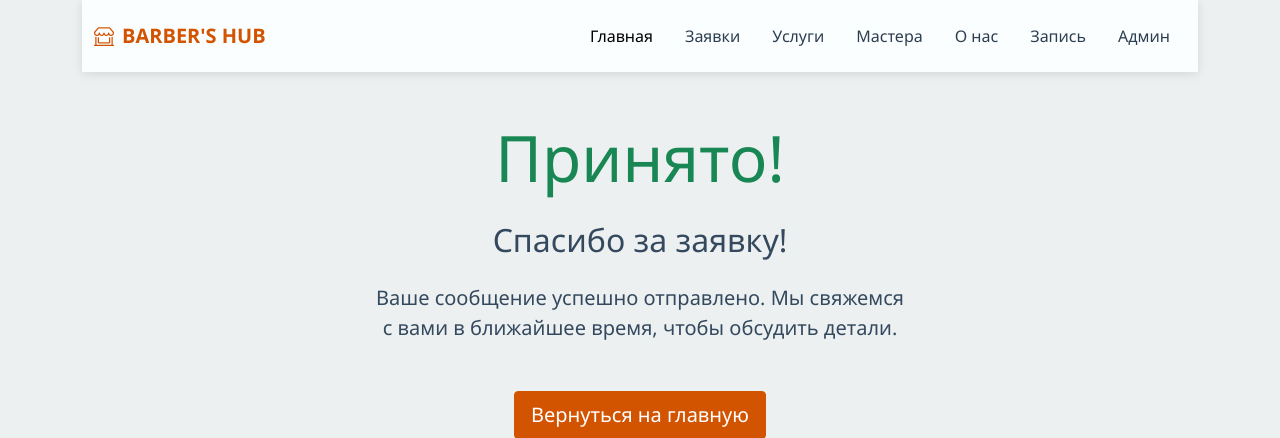
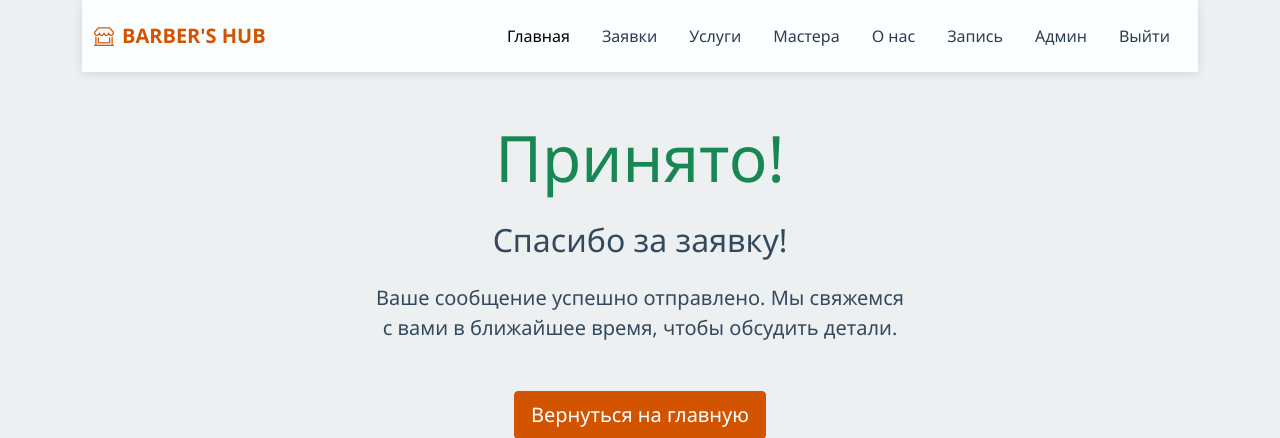
Before and after one commit to a-bugaev/python-413-diploma-project-barbershop, a Django app: page /thanks/ in a window 1280 px wide. Shown: the top 438 px of the page. Run offline with Django 5.2, Linux system fonts and the light colour scheme; the visitor is signed in with stand-in values (Sample User, id 1).

Commit message:
hw_41: added rating to testimonials; added login/logout buttons;

```diff
--- a/barbershop/urls.py
+++ b/barbershop/urls.py
@@ -26,9 +26,13 @@ from debug_toolbar.toolbar import debug_toolbar_urls  # type: ignore
 urlpatterns = [
     path("admin/", admin.site.urls),
     path("login/", auth_views.LoginView.as_view(), name="login"),
-    path("logout/", auth_views.LogoutView.as_view(), name="logout"),
     path("", include("core.urls")),
 ] + debug_toolbar_urls()
 
 if settings.DEBUG:
     urlpatterns += static(settings.MEDIA_URL, document_root=settings.MEDIA_ROOT)
+
+class MyLogoutView(auth_views.LogoutView):
+    next_page = 'landing'
+
+urlpatterns += [path("logout/", MyLogoutView.as_view(), name="logout")]
--- a/static/css/header.css
+++ b/core/static/css/header.css
@@ -18,3 +18,15 @@
 .navbar-nav .nav-link:hover {
     color: var(--primary-color);
 }
+
+.navbar-nav button.nav-link,
+.navbar-nav form {
+    margin: 0;
+    padding: 0;
+}
+
+@media (min-width: 992px) {
+    .navbar-expand-lg .navbar-nav button.nav-link {
+        padding: 0;
+    }
+}
--- a/templates/includes/header.html
+++ b/core/templates/includes/header.html
@@ -21,7 +21,7 @@
         <li class="nav-item"><script src={% static 'js/header.js' %} ></script>
           <a class="nav-link active" href="{% url "landing" %}#hero">Главная</a>
         </li>
-        {% if request.user.is_staff %}
+        {% if request.user.is_authenticated %}
         <li class="nav-item">
           <a class="nav-link" href="{% url "orders_list" %}">Заявки</a>
         </li>
@@ -43,6 +43,21 @@
           <a class="nav-link" href="{% url "admin:index" %}">Админ</a>
         </li>
         {% endif %}
+        {% if not request.user.is_authenticated %}
+        <li class="nav-item">
+          <a class="nav-link" href="{% url "login" %}">Войти</a>
+        </li>
+        {% endif %}
+        {% if request.user.is_authenticated %}
+        <li class="nav-item">
+          <a class="nav-link" href="#">
+            <form action="{% url 'logout' %}" method="post">
+              {% csrf_token %}
+              <button class="nav-link" type="submit">Выйти</button>
+            </form>
+          </a>
+        </li>
+        {% endif %}
       </ul>
     </div>
   </div>
--- /dev/null
+++ b/core/templates/registration/logout.html
@@ -0,0 +1,5 @@
+{% comment %} core/templates/registration/logout.html {% endcomment %}
+<form action="{% url 'logout' %}" method="post">
+    {% csrf_token %}
+    <button type="submit">Logout</button>
+</form>
--- /dev/null
+++ b/core/templatetags/rating_filter.py
@@ -0,0 +1,15 @@
+"""
+allows to show rating stars stars
+"""
+
+from django import template
+
+register = template.Library()
+
+
+@register.filter
+def get_bool_list_from(actual_value, max_value):
+    """
+    returns get_<stuff>_display() value from field
+    """
+    return [num <= actual_value for num in range(1, max_value+1)]
--- a/core/views.py
+++ b/core/views.py
@@ -2,7 +2,8 @@
 core/views.py
 """
 
-from django.shortcuts import render
+from django.contrib.auth.views import LogoutView
+from django.shortcuts import render, redirect
 from .models import (
     Order,
     Master,
@@ -38,7 +39,7 @@ def orders_list(request):
     Orders list page
     """
 
-    if request.user.is_staff:
+    if request.user.is_authenticated:
         return render(request, "orders_list.html", context={
             "orders": Order.objects.all(),
         })
@@ -49,6 +50,8 @@ def order_details(request, order_id):
     Order details page
     """
 
-    return render(request, "order_details.html", context={
-        "order": Order.objects.get(id=order_id)
-    })
+    if request.user.is_authenticated:
+        return render(request, "order_details.html", context={
+            "order": Order.objects.get(id=order_id)
+        })
+    return render(request, "403.html")
```
Also changed, not shown: core/static/css/landing.css (+11 -7 lines), core/templates/landing.html (+10 -0 lines), core/static/css/footer.css (renamed from static/css/footer.css), core/templates/includes/footer.html (renamed from templates/includes/footer.html), core/templates/includes/order_card.html (renamed from templates/includes/order_card.html).
